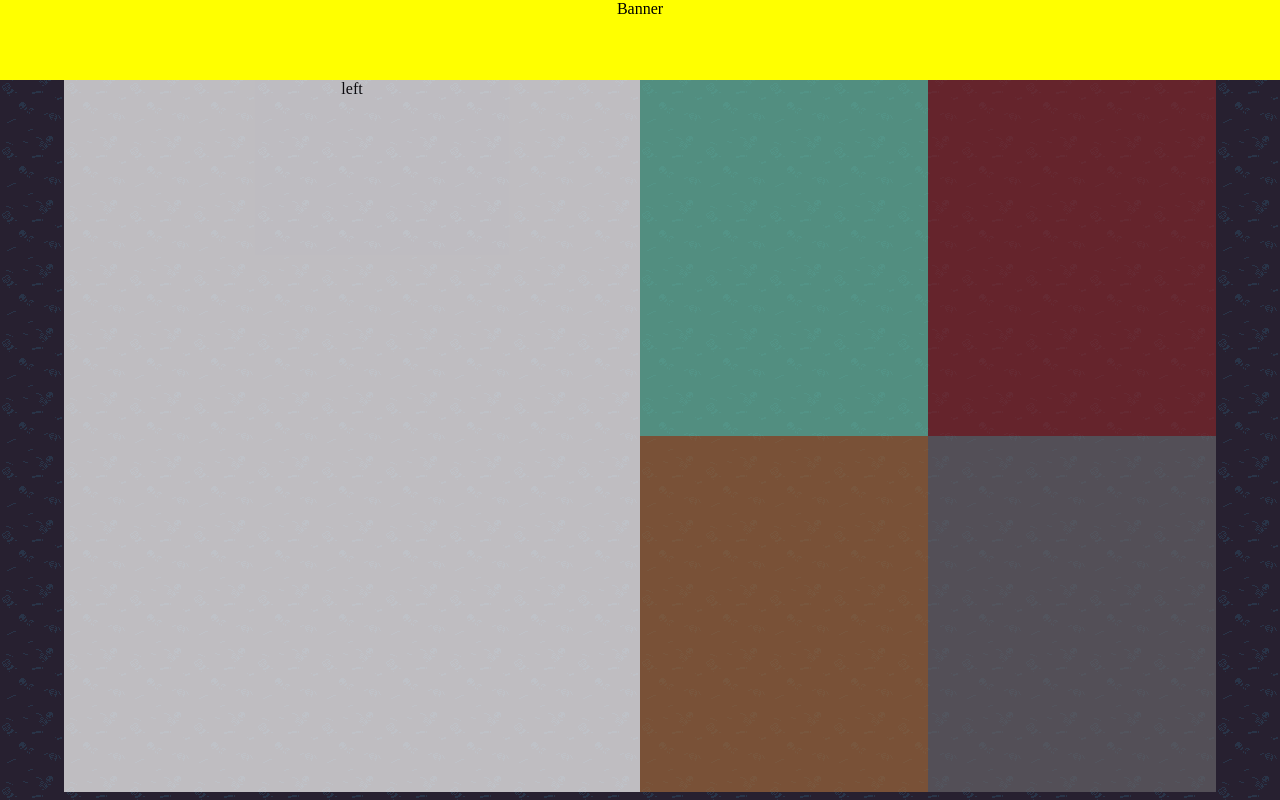
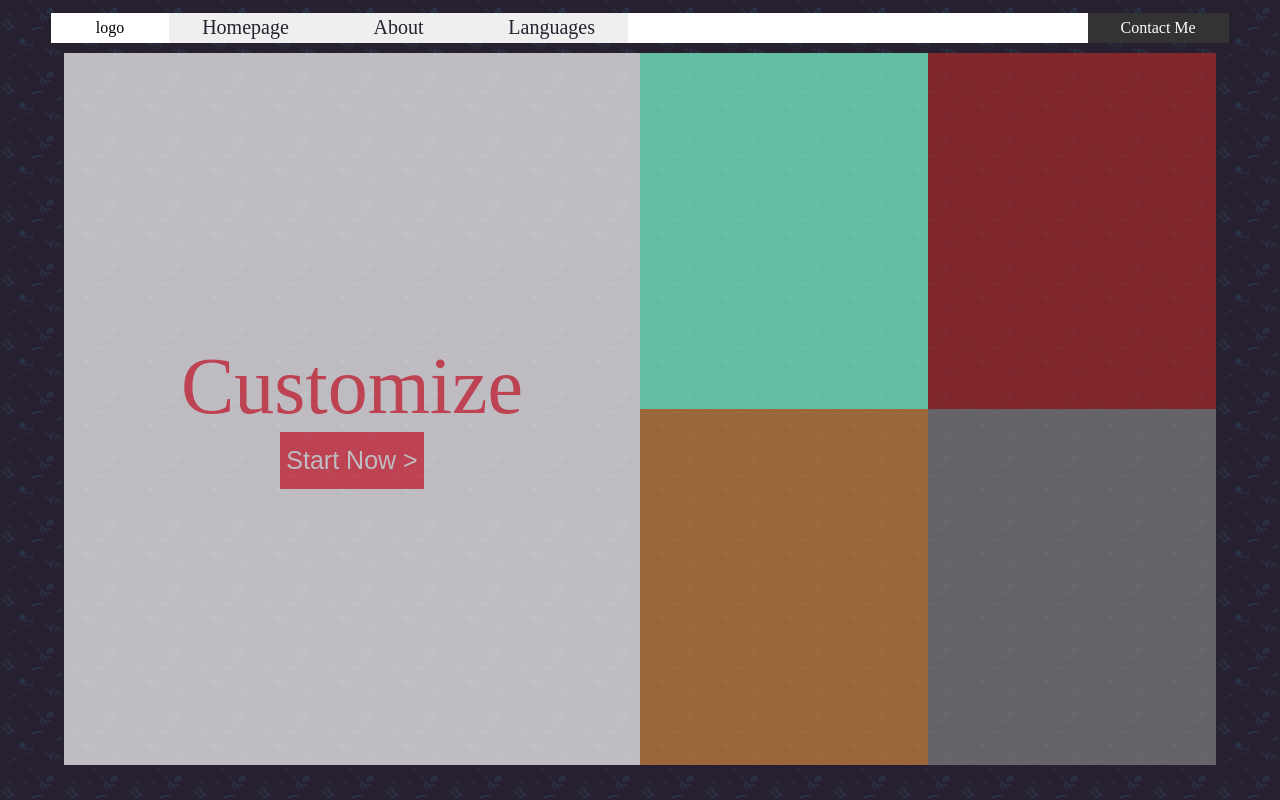
Before and after one commit to Dafeigy/20MTD-wiki, a Flask app: page / in a window 1280 px wide. Run offline with Flask 2, Linux system fonts and the light colour scheme; some web fonts are replaced.

Commit message:
<Dev>:Constructing Homepage.

```diff
--- a/static/CSS/homepage.css
+++ b/static/CSS/homepage.css
@@ -8,18 +8,72 @@ body{
   background-image: url('../ORIGIN/Texture2D/T_BoneTile.png');
 }
 
+.nav-btn{
+  border: none;
+  height: 100%;
+  width: 100%;
+  margin: 0 auto;
+  cursor: pointer;
+  font-size: 20px;
+  font-family: fusion-pixel;
+  color: rgb(39,32,48);
+}
+
 .top{
   margin: 0 auto;
-  left: 50%;
+
   text-align: center;
-
   width: 100%;
-  height: 10%;
-  background-color: #ff0;
+  height: 5%;
 }
 
-.container div{
+.nav{
+  margin: 0 auto;
+  width: 92%;
+  height: 75%;
+  background-color: #fff;
 
+  margin-top: 1%;
+  margin-bottom: 1%;
+}
+
+.nav div{
+  /* float: left; */
+
+  top: 50%;
+  left: 50%;
+
+  align-content: center;
+
+  justify-content: center;/*垂直居中*/
+  align-items: center;/*水平居中*/
+}
+
+.Homepage,.About,.Languages{
+  float: left;
+  height: 100%;
+  width: 13%;
+  cursor: pointer;
+
+
+}
+
+.logo{
+  float: left;
+  height: 100%;
+  width: 10%;
+  align-content: center;
+
+}
+
+.Contact{
+  background-color: #333;
+  height: 100%;
+  width: 12%;
+  float: right;
+}
+
+.container .left, .container .right{
   cursor: pointer;
   width: 45%;
   height: 89%;
@@ -33,6 +87,31 @@ body{
   margin-left: 5%;
   color: #000;
   background-color: #fff;
+}
+
+.left{
+  float: top;
+}
+
+/* zuobian */
+
+.cap{
+  margin: 0 auto;
+  margin-top: 50%;
+  font-size: 80px;
+  color: rgb(253,81,97);
+  font-family: fusion-pixel;
+
+}
+
+.Start{
+  width: 25%;
+  height: 8%;
+  border: none;
+  color: #fff;
+  background-color: rgb(253,81,97);
+  font-size: 25px;
+  cursor: pointer;
 }
 
 .right{
@@ -49,6 +128,11 @@ body{
   width: 50%;
   text-align: center;
 }
+
+
+
+
+
 
 .Characters{
   background-color: aquamarine;
@@ -73,7 +157,7 @@ body{
 
 @font-face {
   font-family: fusion-pixel;
-  src: url(../fonts/fusion-pixel.ttf);
+  src: url(../fonts/fusion-pixel.otf);
 }
 
 p{
@@ -83,4 +167,5 @@ p{
 
 a{
   text-decoration: none;
+  color: #fff;
 }
--- a/templates/Homepage.html
+++ b/templates/Homepage.html
@@ -8,10 +8,29 @@
 <link rel="stylesheet" href="{{ url_for('static', filename = 'CSS/homepage.css') }}", type="text/css">
 <body>
     <div class="top">
-        Banner
+        <div class="nav">
+            <div class="logo">logo</div>
+            <div class="Homepage">
+                <button class="nav-btn">Homepage</button>
+            </div>
+            <div class="About">
+                <button class="nav-btn">About</button>
+            </div>
+            <div class="Languages">
+                <button class="nav-btn">Languages</button>
+            </div>
+            <div class="Contact">
+                <a href="https://github.com/dafeigy">Contact Me</a>
+            </div>
+        </div>
     </div>
     <div class="container">
-        <div class="left">left</div>
+        <div class="left">
+            <div class="info">
+                <p class="cap">Customize</p>
+            </div>
+            <button class="Start">Start Now ></button>
+        </div>
         <div class="right">
             <div class="Characters"></div>
             <div class="Upgrades"></div>
```
Also changed, not shown: static/ORIGIN/Texture2D/T_20Logo.png (added), static/ORIGIN/Texture2D/T_Abby_Portrait.png (added), static/ORIGIN/Texture2D/T_Dasher_Portrait.png (added), static/ORIGIN/Texture2D/T_Luna_Portrait.png (added), static/ORIGIN/Texture2D/T_Raven_Portrait.png (added), static/ORIGIN/Texture2D/T_Scarlett_Portrait.png (added), static/ORIGIN/Texture2D/T_Shana_Portrait.png (added), static/ORIGIN/Texture2D/T_SoulHeartPickup.png (added), static/ORIGIN/Texture2D/T_Spark_Portrait.png (added), 1 other file.
